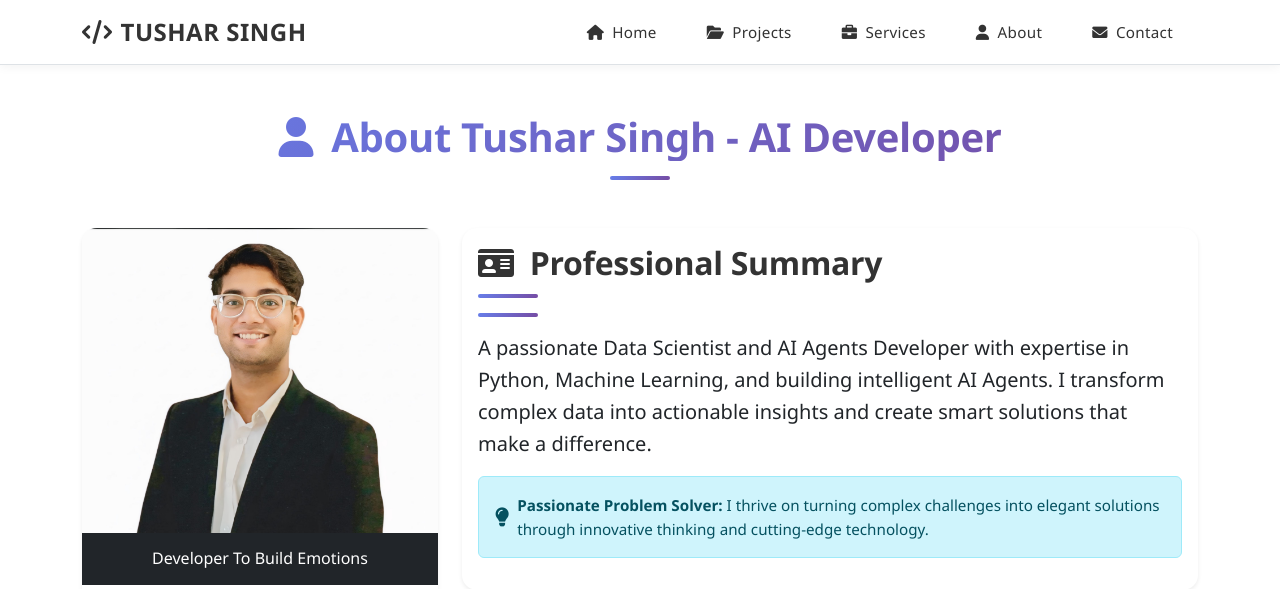
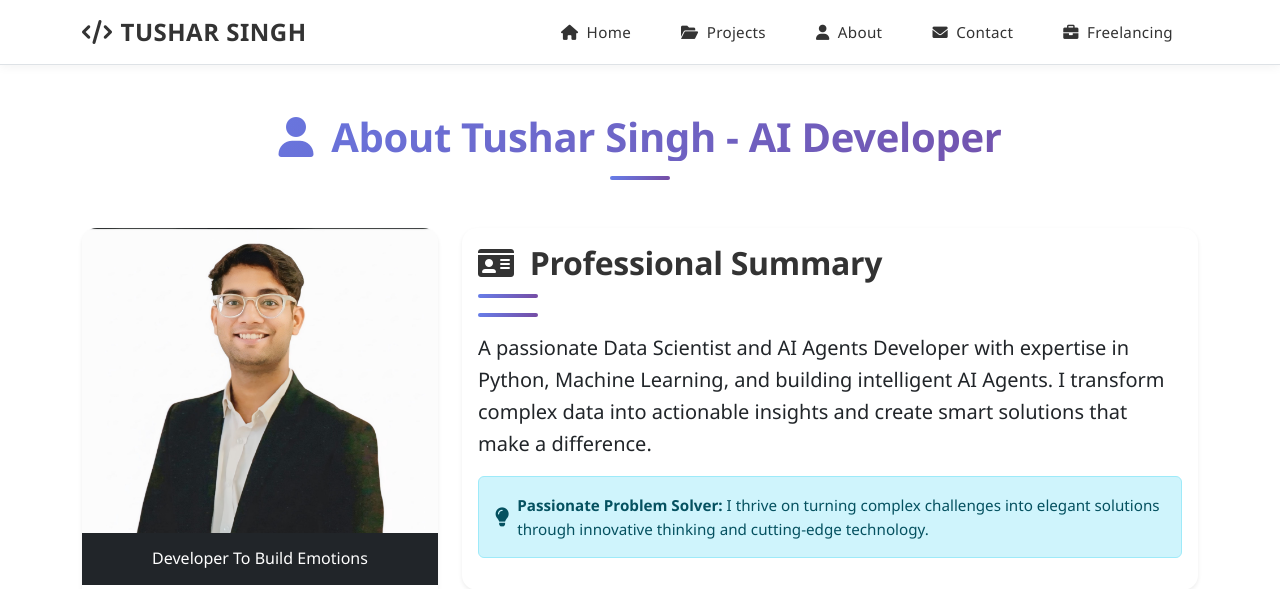
Before and after one commit to Tusharsinghoffical/Website.github.io, a Django app: page /about/ in a window 1280 px wide. Shown: the top 589 px of the page. Run offline with Django 5.2, Linux system fonts and the light colour scheme; data comes from the database, SQL or seed files in the repository.

Commit message:
Reorder navbar items and rename Services to Freelancing

```diff
--- a/templates/base.html
+++ b/templates/base.html
@@ -340,11 +340,6 @@
               </a>
             </li>
             <li class="nav-item">
-              <a class="nav-link rounded-pill" href="{% url 'freelancing' %}">
-                <i class="fas fa-briefcase me-1"></i> Services
-              </a>
-            </li>
-            <li class="nav-item">
               <a class="nav-link rounded-pill" href="{% url 'about' %}">
                 <i class="fas fa-user me-1"></i> About
               </a>
@@ -352,6 +347,12 @@
             <li class="nav-item">
               <a class="nav-link rounded-pill" href="{% url 'contact' %}">
                 <i class="fas fa-envelope me-1"></i> Contact
+              </a>
+            </li>
+
+            <li class="nav-item">
+              <a class="nav-link rounded-pill" href="{% url 'freelancing' %}">
+                <i class="fas fa-briefcase me-1"></i> Freelancing
               </a>
             </li>
           </ul>
```
